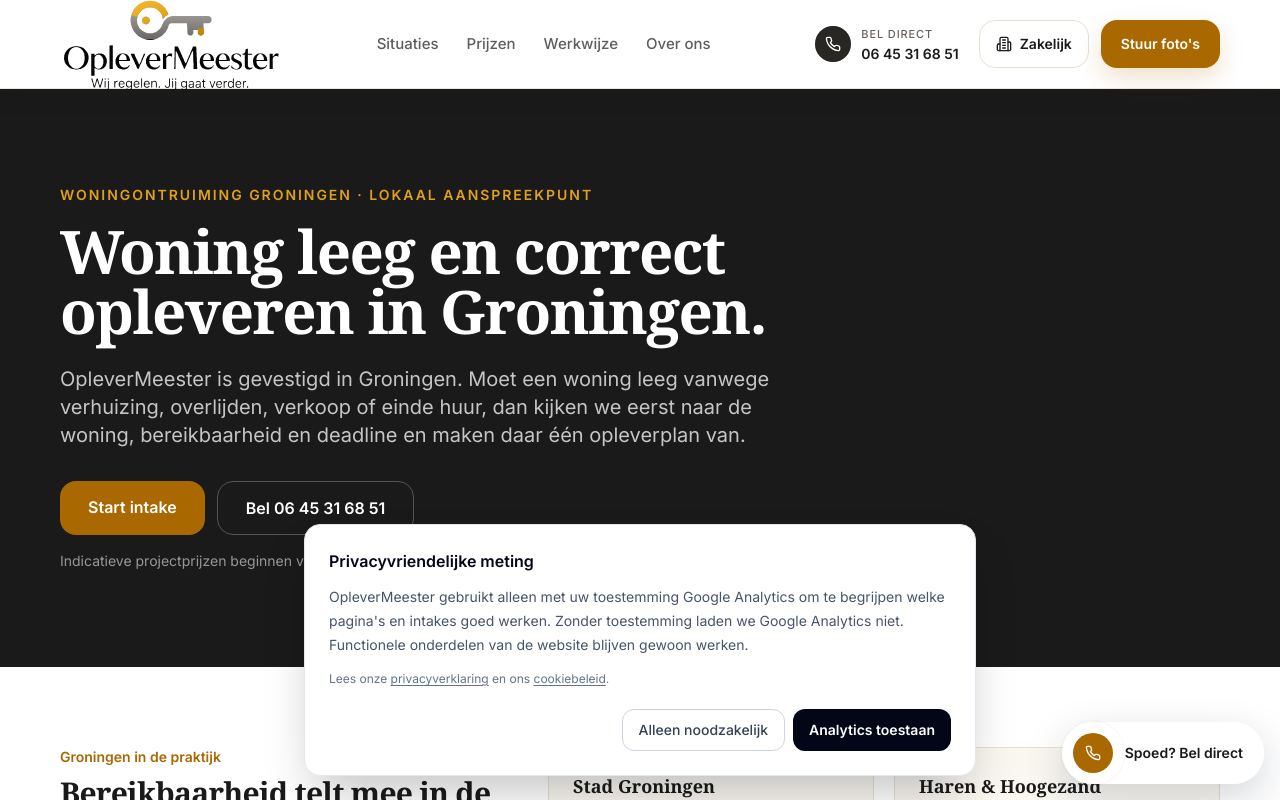
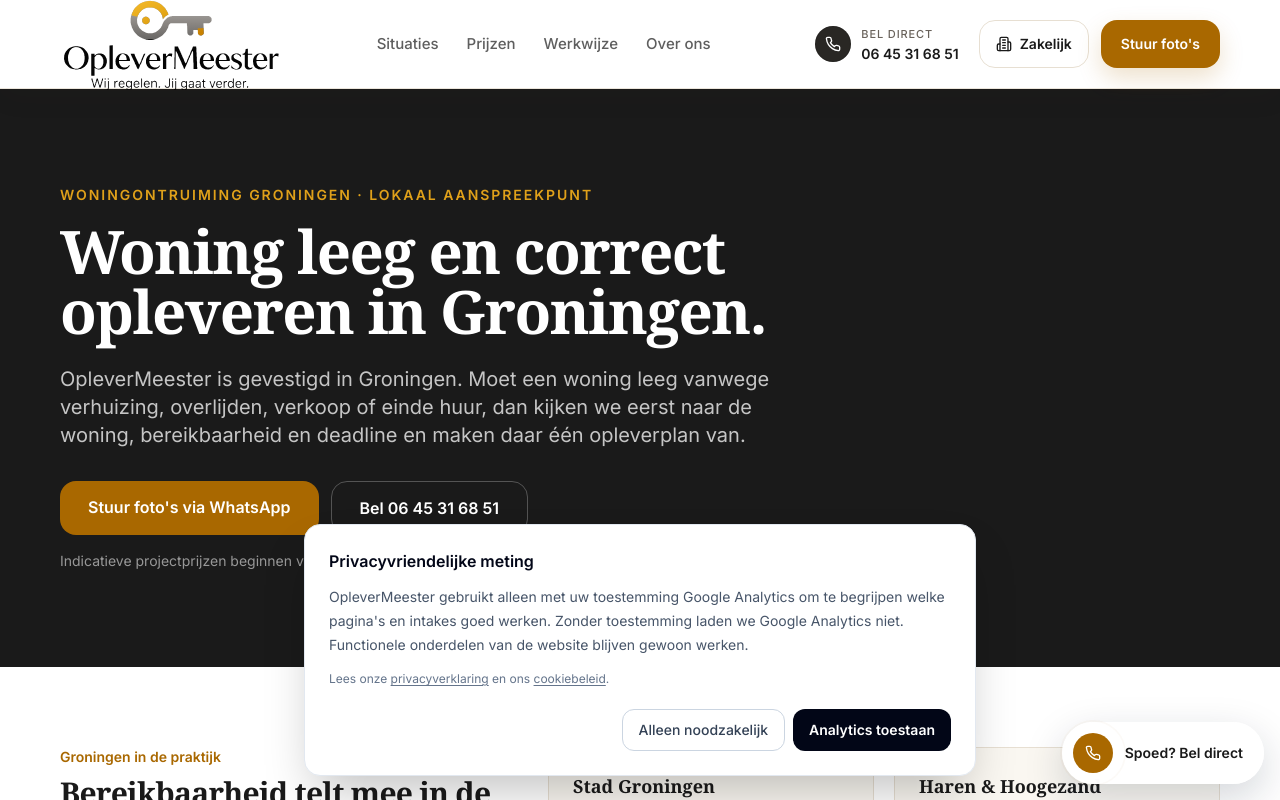
Before and after one commit to sandvlietbv/OpleverMeester, a Next.js app: page /woningontruiming-groningen in a window 1280 px wide. Shown: the top 800 px of the page. Built offline with nearby package versions, Linux system fonts and the light colour scheme.

Commit message:
feat: direct private service CTAs to photo-first WhatsApp

```diff
--- a/app/woningontruiming-groningen/page.tsx
+++ b/app/woningontruiming-groningen/page.tsx
@@ -1,3 +1,4 @@
+import { PHOTO_WHATSAPP_HREF } from "@/lib/whatsapp";
 import type { Metadata } from "next";
 import Link from "next/link";
 import Header from "@/components/Header";
@@ -42,7 +43,7 @@
           <p className="text-sm font-semibold uppercase tracking-[0.14em] text-orange-light">Woningontruiming Groningen · lokaal aanspreekpunt</p>
           <h1 className="mt-4 max-w-4xl font-display text-4xl font-semibold leading-tight tracking-tight md:text-6xl">Woning leeg en correct opleveren in Groningen.</h1>
           <p className="mt-6 max-w-3xl text-lg leading-relaxed text-white/75 md:text-xl">OpleverMeester is gevestigd in Groningen. Moet een woning leeg vanwege verhuizing, overlijden, verkoop of einde huur, dan kijken we eerst naar de woning, bereikbaarheid en deadline en maken daar één opleverplan van.</p>
-          <div className="mt-8 flex flex-wrap gap-3"><a href="#intake" className="rounded-om bg-orange px-7 py-3.5 font-semibold text-white hover:bg-orange-light">Start intake</a><a href="tel:+31645316851" className="rounded-om border border-white/25 px-7 py-3.5 font-semibold text-white">Bel 06 45 31 68 51</a></div>
+          <div className="mt-8 flex flex-wrap gap-3"><a href={PHOTO_WHATSAPP_HREF} target="_blank" rel="noopener noreferrer" className="rounded-om bg-orange px-7 py-3.5 font-semibold text-white hover:bg-orange-light">Stuur foto&apos;s via WhatsApp</a><a href="tel:+31645316851" className="rounded-om border border-white/25 px-7 py-3.5 font-semibold text-white">Bel 06 45 31 68 51</a></div>
           <p className="mt-4 text-sm text-white/55">Indicatieve projectprijzen beginnen vanaf €595 incl. btw.</p>
         </div>
       </section>
```
